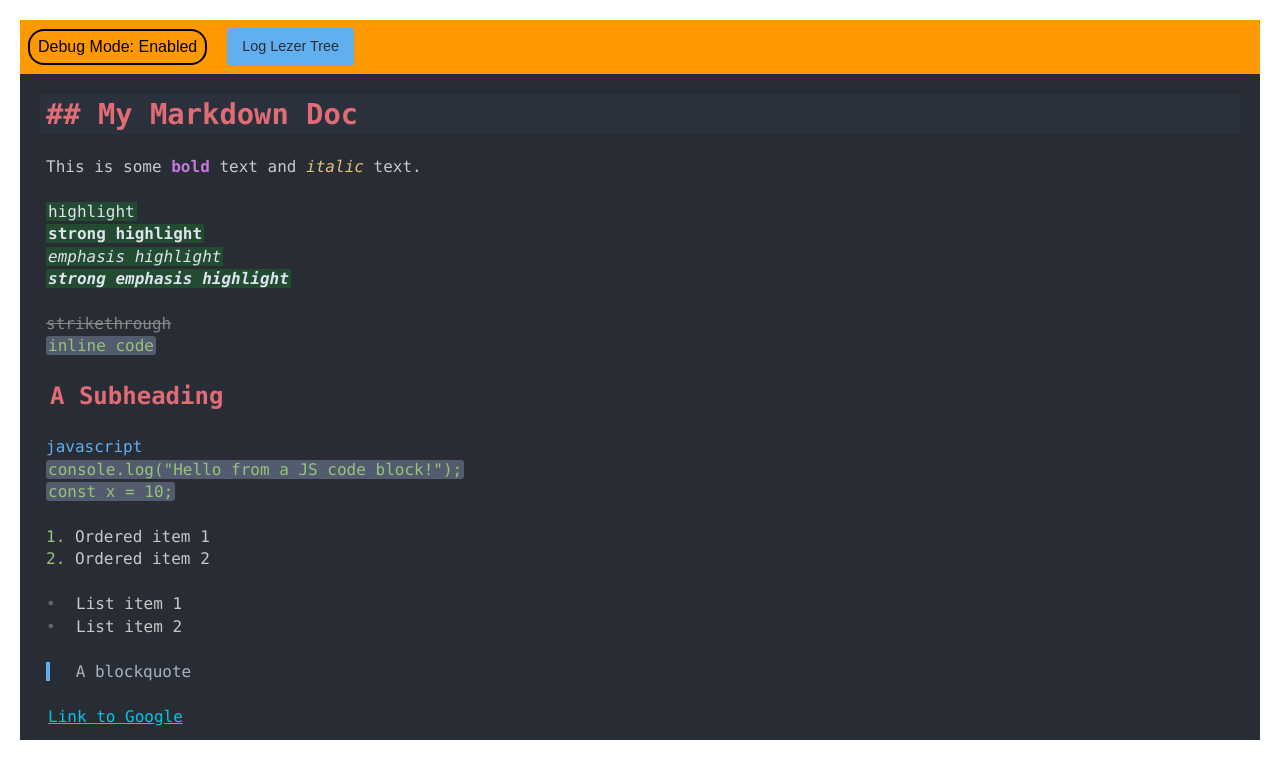
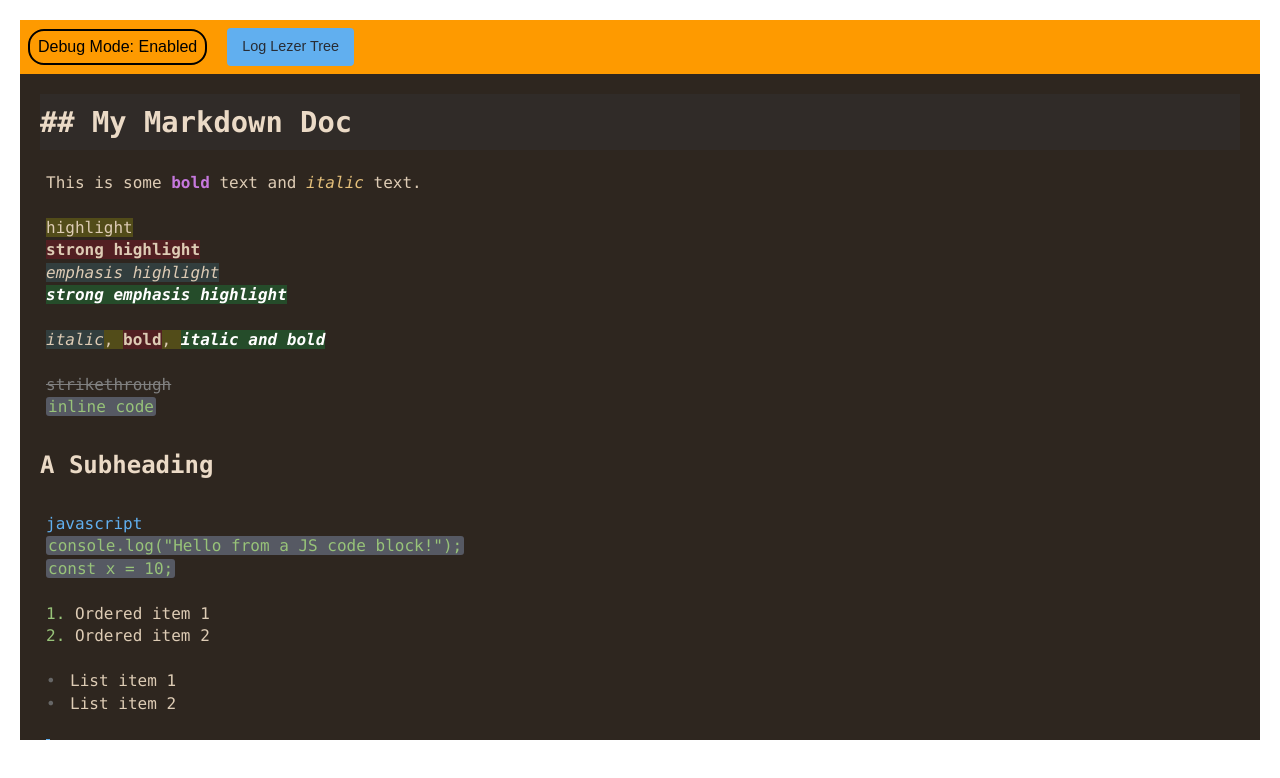
Before and after one commit to harshp2008/obsidianite, a React (Vite) app: page / in a window 1280 px wide. Shown: the top 778 px of the page. Built offline with nearby package versions, Linux system fonts and the light colour scheme.

Commit message:
fixed hghlight styles (bold, italics, bold and italics)
changed theme to reflect upon obsidian theme.

Still need to work on text selection styling.

```diff
--- a/src/EditorCore/Extensions/editor/EditorCore.tsx
+++ b/src/EditorCore/Extensions/editor/EditorCore.tsx
@@ -5,6 +5,7 @@ import { EditorView } from '@codemirror/view'; // Direct import
 import { EditorState, Extension } from '@codemirror/state'; // Direct import
 
 import { logLezerTree } from '../../../utils/lezerInspector'; // Direct import
+import { refreshHighlightFormatting } from '../extensions/markdown/highlight/combinedHighlightExtension';
 
 import {
   initialContent,
@@ -49,6 +50,16 @@ export default function EditorCore({ debugMode = false, initialDoc = initialCont
 
       viewRef.current = view;
 
+      // Force refresh of highlight formatting after initial render
+      setTimeout(() => {
+        if (viewRef.current) {
+          refreshHighlightFormatting(viewRef.current);
+
+          // Give focus to the editor to ensure styles are applied
+          viewRef.current.focus();
+        }
+      }, 100);
+
       return () => {
         view.destroy();
         viewRef.current = null;
--- a/src/EditorCore/Extensions/editor/editor_constants.ts
+++ b/src/EditorCore/Extensions/editor/editor_constants.ts
@@ -40,6 +40,8 @@ This is some **bold** text and *italic* text.
 **==strong highlight==**
 *==emphasis highlight==*
 ***==strong emphasis highlight==***
+
+==*italic*, **bold**, ***italic and bold***==
 
 ~~strikethrough~~
 \`inline code\`
@@ -92,15 +94,15 @@ export const customHighlightStyle = HighlightStyle.define([
 // Custom theme extension for selection
 export const mySelectionTheme = EditorView.theme({
   "&.cm-focused .cm-selectionBackground": {
-    backgroundColor: "var(--cm-selection-background, rgba(58, 73, 100, 0.8))",
+    backgroundColor: "var(--cm-selection-background) !important",
   },
   ".cm-selectionBackground": {
-    backgroundColor: "var(--cm-selection-background, rgba(58, 73, 100, 0.8))",
+    backgroundColor: "var(--cm-selection-background) !important",
   },
   // Remove specific color overrides since we handle these in CSS with ::selection
   // Using !important in the CSS ensures our selectors will take precedence
   ".cm-selectionMatch": {
-    backgroundColor: "rgba(114, 140, 211, 0.5)",
+    backgroundColor: "rgba(114, 140, 211, 0.5) !important",
   },
   "&.cm-focused .cm-cursor": {
     borderLeftColor: "#fff",
--- a/src/EditorCore/Extensions/editor/style/Markdown/headings.css
+++ b/src/EditorCore/Extensions/editor/style/Markdown/headings.css
@@ -1,32 +1,32 @@
 @import '../constant.css';
 
+
+div.cm-line:has( span.cm-header) {
+  padding: var(--cm-header-padding);
+}
+
+.cm-header {
+  color: var(--cm-header-color);
+  font-weight: var(--cm-header-font-weight);
+}
+
 .App .cm-editor .cm-header-1 {
-    color: #e06c75;
-    font-size: 2.2em;
-    font-weight: bold;
+
+    font-size: var(--cm-h1-size);
+
   }
   .App .cm-editor .cm-header-2 {
-    color: #e06c75;
-    font-size: 1.8em;
-    font-weight: bold;
+    font-size: var(--cm-h2-size);
   }
   .App .cm-editor .cm-header-3 {
-    color: #e06c75;
-    font-size: 1.5em;
-    font-weight: bold;
+    font-size: var(--cm-h3-size);
   }
   .App .cm-editor .cm-header-4 {
-    color: #e06c75;
-    font-size: 1.2em;
-    font-weight: bold;
+    font-size: var(--cm-h4-size);
   }
   .App .cm-editor .cm-header-5 {
-    color: #e06c75;
-    font-size: 1em;
-    font-weight: bold;
+    font-size: var(--cm-h5-size);
   }
   .App .cm-editor .cm-header-6 {
-    color: #e06c75;
-    font-size: 0.9em;
-    font-weight: bold;
+    font-size: var(--cm-h6-size);
   }
--- a/src/EditorCore/Extensions/editor/style/Markdown/highlight.css
+++ b/src/EditorCore/Extensions/editor/style/Markdown/highlight.css
@@ -1,10 +1,33 @@
-@import '../constant.css';
+@import "../constant.css";
 
 
-.App .cm-editor .cm-highlight {
-    background-color: rgba(0, 255, 38, 0.15);
-    color: hsl(219, 28%, 90%);
-  }
+/* Base highlight styling */
+.App .cm-editor span.cm-highlight:not(:has(.cm-highlight, .cm-strong, .cm-emphasis))  {
+  background-color: var(--cm-highlight-bg);
+  color: var(--cm-highlight-color);
+
+
+}
+
+
+
+.App .cm-editor .cm-highlight.cm-strong:not(.cm-emphasis) {
+background-color: var(--cm-strong-highlight-bg);
+    color: var(--cm-strong-highlight-color);
+}
+
+.App .cm-editor .cm-highlight.cm-emphasis:not(.cm-strong) {
+    background-color: var(--cm-emphasis-highlight-bg);
+    color: var(--cm-emphasis-highlight-color);
+}
+
+.App .cm-editor .cm-highlight.cm-strong.cm-emphasis {
+    background-color: var(--cm-strong-emphasis-highlight-bg);
+    color: var(--cm-strong-emphasis-highlight-color);
+}
+
+
+/* Looks cool but is not needed
 .App .cm-editor .cm-widgetBuffer:has(+ .cm-highlight:not(.ͼ13)) {
     padding: 2px;
 }
@@ -26,45 +49,4 @@
     border-bottom-right-radius: 2px;
 }
 
-/* --- Combination Highlight Styles --- */
-
-/* Strong + Highlight combination */
-.App .cm-editor .cm-highlight-strong {
-    background-color: var(--cm-strong-highlight-bg) !important;
-
-  }
-
-
-
-/* Emphasis + Highlight combination */
-.App .cm-editor .cm-highlight-emphasis {
-    background-color: var(--cm-emphasis-highlight-bg) !important;
-
-}
-
-/* Strong + Emphasis + Highlight combination */
-.App .cm-editor .cm-highlight-strong-emphasis {
-    background-color: var(--cm-emphasis-strong-highlight-bg) !important;
-}
-
-
-
-span.cm-highlight-strong-emphasis  {
-
-    color: black !important;
-
-}
-
-
-
-/* Selection styling for highlighted text */
-.cm-editor .cm-highlight.cm-selectionBackground,
-.cm-editor .cm-highlight .cm-selectionBackground {
-  background-color: var(--cm-highlight-selection-bg) !important;
-}
-
-.cm-editor .cm-highlight::selection,
-.cm-editor .cm-highlight *::selection {
-  background-color: var(--cm-highlight-selection-bg) !important;
-  color: white !important;
-}
+*/
--- a/src/EditorCore/Extensions/editor/style/Markdown/horizontal-rule.css
+++ b/src/EditorCore/Extensions/editor/style/Markdown/horizontal-rule.css
@@ -53,8 +53,6 @@
   /* This will combine with .cm-syntax-show */
   .App .cm-editor .cm-formatting.cm-formatting-hr {
     /* Ensure its color is consistent with your main text color */
-    color: var(
-      --editor-text-color
-    ); /* Should now be visible and light */
+    color: var(--editor-text-color); /* Should now be visible and light */
     /* Add any other specific styles for the '---' text when shown */
   }
--- a/src/EditorCore/Extensions/editor/style/Markdown/lists.css
+++ b/src/EditorCore/Extensions/editor/style/Markdown/lists.css
@@ -5,19 +5,16 @@
 
 /* Styles for the custom bullet '•' when inactive */
 .App .cm-editor .cm-custom-list-bullet {
-    color: var(--cm-list-bullet-inactive-color, #666);
-    font-weight: normal;
-    margin-right: 0.5ch;
-    vertical-align: middle;
+    color: var(--cm-inactive-color);
+    font-weight: var(--cm-list-bullet-font-weight);
+    margin-right: var(--cm-list-bullet-margin-right);
+    vertical-align: var(--cm-list-bullet-vertical-align);
   }
 
   /* Styles for the original list mark characters (e.g., '-', '+', '*') when active */
   /* This will also be affected by the .cm-syntax-show class from markdownSyntaxHiding */
   .App .cm-editor .cm-formatting.cm-formatting-list {
-    color: var(
-      --editor-text-color,
-      #c9c9c9
-    ); /* Ensures original bullet text color is white/light */
+    color: var(--editor-text-color); /* Ensures original bullet text color is white/light */
     padding: 0;
     margin: 0;
     display: inline-block; /* Essential to ensure it takes space when shown */
--- a/src/EditorCore/Extensions/editor/style/Markdown/text-styling.css
+++ b/src/EditorCore/Extensions/editor/style/Markdown/text-styling.css
@@ -3,11 +3,11 @@
 /* Strong and Emphasis Styling */
 
 .App .cm-editor .cm-strong {
-  color: hsl(286, 60%, 67%);
+  color: var(--cm-strong-color);
   font-weight: bold;
 }
 .App .cm-editor .cm-emphasis {
-  color: hsl(39, 67%, 69%);
+  color: var(--cm-emphasis-color);
   font-style: italic;
 }
 
@@ -15,7 +15,7 @@
 
 .App .cm-editor .cm-strikethrough {
   text-decoration: line-through;
-  color: #888;
+  color: var(--cm-strikethrough-color);
 }
 
 /* Selection styling for strikethrough text */
@@ -45,6 +45,12 @@
 
 /* Selection styling for inline code */
 
+.cm-editor .cm-selectionBackground {
+  background-color: var(--cm-selection-background) !important;
+  opacity: 0.85 !important;
+}
+
+
 .cm-editor .cm-inline-code.cm-selectionBackground,
 .cm-editor .cm-inline-code .cm-selectionBackground {
   background-color: var(--cm-code-selection-bg) !important;
--- a/src/EditorCore/Extensions/editor/style/Markdown/weblinks.css
+++ b/src/EditorCore/Extensions/editor/style/Markdown/weblinks.css
@@ -22,17 +22,17 @@
 
   .App .cm-editor .cm-link:not(.cm-empty-link) {
     color: var(--cm-link-color);
-    background-color: hsla(220, 100%, 66%, 0.2);
+    background-color: var(--cm-link-edit-bg);
   }
 
   /* Simple style for empty links - users can customize this to their heart's content */
   .App .cm-editor .cm-empty-link {
-    color: var(--cm-list-bullet-inactive-color);
+    color: var(--cm-inactive-color);
     text-decoration: none;
   }
 
   div.cm-activeLine > span.cm-link {
-    background-color: hsla(220, 100%, 66%, 0.2);
+    background-color: var(--cm-link-edit-bg);
   }
 
 
@@ -42,20 +42,12 @@
 /* Selection in link widgets */
 .App .cm-editor .cm-link-display.cm-selectionBackground,
 .App .cm-editor .cm-link-display .cm-selectionBackground {
-  background-color: rgba(80, 130, 170, 0.85) !important;
+  background-color: var(--cm-link-selection-bg) !important;
 }
 
 .App .cm-editor .cm-link-display::selection,
 .App .cm-editor .cm-link-display *::selection {
-  background-color: rgba(80, 130, 170, 0.85) !important;
-  color: white !important;
+  background-color: var(--cm-link-selection-bg) !important;
+  color: var(--cm-link-selection-color) !important;
   text-decoration: underline;
 }
-
-/* Make sure link highlights are clearly visible when selected */
-.App .cm-editor .cm-link-display:not(.cm-empty-link).cm-selectionBackground,
-.App .cm-editor .cm-link-display:not(.cm-empty-link) .cm-selectionBackground {
-  background-color: rgba(0, 100, 200, 0.85) !important;
-  color: white !important;
-  text-decoration: underline !important;
-}
--- a/src/EditorCore/Extensions/editor/style/constant.css
+++ b/src/EditorCore/Extensions/editor/style/constant.css
@@ -1,24 +1,78 @@
 :root {
-    --editor-text-color: hsl(0, 0%, 79%); /* Your main editor text color (e.g., from your screenshots) */
-    --cm-hr-color: hsl(0, 0%, 100%); /* Color for the horizontal rule line */
-    --cm-list-bullet-inactive-color: hsl(0, 0%, 40%); /* Color for the inactive list bullet */
+
+  /* Editor and Basic Colors */
+  --editor-bg: hsl(28, 19%, 15%);
+  --editor-text-color: hsl(33, 39%, 79%); /* Your main editor text color (e.g., from your screenshots) */
+  --cm-inactive-color: hsl(0, 0%, 40%); /* Color for the inactive list bullet */
+
+
+  /*  Headings */
+  --cm-header-color: hsl(32, 48%, 85%);
+  --cm-header-bg: hsla(0, 0, 0, 0);
+  --cm-header-font-weight: bold;
+  --cm-header-padding: 0.5em  0em;
+
+  --cm-h1-size: 2.2em; /* Color for the header 1 */
+  --cm-h2-size: 1.8em; /* Color for the header 2 */
+  --cm-h3-size: 1.5em; /* Color for the header 3 */
+  --cm-h4-size: 1.2em; /* Color for the header 4 */
+  --cm-h5-size: 1em; /* Color for the header 5 */
+  --cm-h6-size: 0.8em; /* Color for the header 6 */
+
+  /* Text Styling */
+  --cm-strong-color: hsl(286, 60%, 67%);
+  --cm-emphasis-color: hsl(39, 67%, 69%);
+  --cm-strikethrough-color: hsl(0, 0%, 50%);
+
+  --cm-strikethrough-selection-bg: hsla(339, 23%, 25%, 0.85); /* Selection in strikethrough text */
+
+  --cm-inline-code-color: hsl(240, 26%, 37%);
+  --cm-inline-code-bg: hsl(240, 26%, 37%);
+  --cm-inline-code-border: hsl(240, 26%, 37%);
+  --cm-inline-code-border-radius: 0.2em;
+
+
+  /* Horizontal Rule */
+  --cm-hr-color: hsl(0, 0%, 85%); /* Color for the horizontal rule line */
+
+  /* Lists */
+  --cm-list-bullet-color: hsl(0, 0%, 40%); /* Color for the list bullet */
+  --cm-list-bullet-font-weight: normal; /* Font weight for the list bullet */
+  --cm-list-bullet-margin-right: 0.5ch; /* Margin right for the list bullet */
+  --cm-list-bullet-vertical-align: middle; /* Vertical alignment for the list bullet */
+
+  /* Web Links */
   --cm-empty-link-color: hsl(0, 0%, 53%); /* Color for empty links */
   --cm-link-color: hsl(188, 100%, 45%); /* Default link color */
   --cm-link-visited-color: hsl(275, 35%, 65%); /* Visited link color */
   --cm-link-hover-color: hsl(47, 80%, 46%); /* Link hover color */
+  --cm-link-edit-bg : hsla(220, 100%, 66%, 0.2);
+
+  --cm-link-selection-bg: rgba(255, 255, 255, 0.85);
+  --cm-link-selection-color: hsl(0, 0%, 100%);
+
+
   /* Selection color variables */
-    --cm-selection-background: hsla(219, 27%, 31%, 0.8); /* Default selection background */
-    --cm-selection-text: inherit; /* Default selection text color */
+  --cm-selection-background: hsla(32, 20%, 50%, 0.6); /* Default selection background */
+  --cm-selection-text-color: inherit; /* Default selection text color */
   --cm-highlight-selection-bg: hsla(227, 55%, 39%, 0.85); /* Selection in highlight elements */
   --cm-code-selection-bg: hsla(240, 26%, 37%, 0.85); /* Selection in code blocks */
-    --cm-strikethrough-selection-bg: hsla(340, 23%, 25%, 0.85); /* Selection in strikethrough text */
-    /* Add other colors as needed, e.g., --cm-selection-background-color */
+  --cm-strikethrough-selection-bg: hsla(339, 23%, 25%, 0.85); /* Selection in strikethrough text */
 
-    --cm-strong-highlight-bg: hsla(286, 99%, 50%, 1);
-    --cm-emphasis-highlight-bg: hsla(39, 100%, 50%, 1);
-    --cm-emphasis-strong-highlight-bg: rgb(192, 19, 19);
+
+  /* Highlight colors variables */
+  --cm-highlight-bg: hsla(60, 100%, 50%, 0.175); /* Regular highlight background - olive/gold */
+  --cm-highlight-color:--editor-text-color; /* Regular highlight text color */
+
+  --cm-strong-highlight-bg: hsla(348, 100%, 50%, 0.175); /* Strong highlight background - maroon/burgundy */
+  --cm-strong-highlight-color: --editor-text-color; /* Strong highlight text color */
+
+  --cm-emphasis-highlight-bg: hsla(194, 59%, 56%, 0.175); /* Emphasis highlight background - teal/blue-green */
+  --cm-emphasis-highlight-color: --editor-text-color; /* Emphasis highlight text color */
+
+  --cm-strong-emphasis-highlight-bg: hsla(143, 100%, 50%, 0.175); /* Strong+Emphasis highlight - similar to emphasis */
+  --cm-strong-emphasis-highlight-color: hsl(0, 0%, 100%); /* Strong+Emphasis highlight text color */
 }
-
 
 /*  cm-strong ͼx cm-highlight */
 
--- a/src/EditorCore/Extensions/editor/style/editorCore.css
+++ b/src/EditorCore/Extensions/editor/style/editorCore.css
@@ -14,7 +14,7 @@
 
 /* General CodeMirror editor styles */
 .cm-editor {
-  background-color: #282c34; /* Your editor background */
+  background-color: var(--editor-bg); /* Your editor background */
   color: var(--editor-text-color);
   font-family: monospace;
 }
@@ -115,7 +115,7 @@
 .cm-syntax-show {
   display: inline-block !important; /* Forces visibility and ensures it takes up space in line */
   /* Restore default text color (your editor's main text color) */
-  color: var(--editor-text-color, #c9c9c9) !important;
+  color: var(--editor-text-color) !important;
   /* IMPORTANT: Remove any conflicting `opacity`, `position`, `width`, `height`, `overflow` rules here */
   background-color: transparent !important; /* Ensure no unwanted background */
 }
@@ -128,3 +128,12 @@
   padding-left: 1em;
   color: #abb2bf;
 }
+
+
+/* make selection overlay over the editor */
+
+.cm-selectionBackground {
+  background-color: var(--cm-selection-background) !important;
+  color: var(--cm-selection-text-color) !important;
+  opacity: 0.85 !important;
+}
--- a/src/EditorCore/Extensions/extensions/markdown/highlight/combinedHighlightExtension.ts
+++ b/src/EditorCore/Extensions/extensions/markdown/highlight/combinedHighlightExtension.ts
@@ -9,10 +9,12 @@ import { SyntaxNode } from '@lezer/common';
  * - highlight + strong
  * - highlight + emphasis
  * - highlight + strong + emphasis
+ * - mixed formatting within highlights
  */
 export const combinedHighlightExtension = StateField.define<DecorationSet>({
-  create() {
-    return Decoration.none;
+  create(state) {
+    // Initialize with decorations on editor creation
+    return buildCombinedHighlightDecorations(state);
   },
   update(decorations, tr) {
     if (!tr.docChanged && !tr.selection) return decorations;
@@ -25,102 +27,14 @@ function buildCombinedHighlightDecorations(state: any): DecorationSet {
   const builder = new RangeSetBuilder<Decoration>();
   const tree = syntaxTree(state);
 
-  // Walk through the entire document
+  // Process all highlight nodes in the document
   tree.iterate({
     enter: (nodeRef) => {
       const node = nodeRef.node;
 
-      // Check if this is a Highlight node
+      // First check for highlights that contain formatting
       if (node.type.name === 'Highlight') {
-        // Store information about whether this contains strong/emphasis formatting
-        let hasStrong = false;
-        let hasEmphasis = false;
-
-        // Recursively check if this node contains strong or emphasis formatting
-        checkForFormatting(node);
-
-        // Add the appropriate decoration based on the formatting found
-        if (hasStrong && hasEmphasis) {
-          builder.add(
-            node.from,
-            node.to,
-            Decoration.mark({ class: 'cm-highlight-strong-emphasis' })
-          );
-        } else if (hasStrong) {
-          builder.add(
-            node.from,
-            node.to,
-            Decoration.mark({ class: 'cm-highlight-strong' })
-          );
-        } else if (hasEmphasis) {
-          builder.add(
-            node.from,
-            node.to,
-            Decoration.mark({ class: 'cm-highlight-emphasis' })
-          );
-        }
-
-        // Helper function to recursively check for formatting
-        function checkForFormatting(node: SyntaxNode) {
-          if (node.type.name === 'StrongEmphasis') {
-            hasStrong = true;
-            hasEmphasis = true;
-            return;
-          }
-
-          if (node.type.name === 'Strong') {
-            hasStrong = true;
-          }
-
-          if (node.type.name === 'Emphasis') {
-            hasEmphasis = true;
-          }
-
-          // Check children recursively
-          let child = node.firstChild;
-          while (child) {
-            checkForFormatting(child);
-            child = child.nextSibling;
-          }
-        }
-      }
-
-      // Check the inverse - Strong/Emphasis that contains Highlight
-      if (node.type.name === 'Strong' || node.type.name === 'Emphasis' || node.type.name === 'StrongEmphasis') {
-        let hasHighlight = false;
-
-        // Check if this formatting contains a highlight
-        let child = node.firstChild;
-        while (child) {
-          if (child.type.name === 'Highlight' || containsHighlight(child)) {
-            hasHighlight = true;
-            break;
-          }
-          child = child.nextSibling;
-        }
-
-        // Add appropriate decoration
-        if (hasHighlight) {
-          if (node.type.name === 'StrongEmphasis') {
-            builder.add(
-              node.from,
-              node.to,
-              Decoration.mark({ class: 'cm-highlight-strong-emphasis' })
-            );
-          } else if (node.type.name === 'Strong') {
-            builder.add(
-              node.from,
-              node.to,
-              Decoration.mark({ class: 'cm-highlight-strong' })
-            );
-          } else if (node.type.name === 'Emphasis') {
-            builder.add(
-              node.from,
-              node.to,
-              Decoration.mark({ class: 'cm-highlight-emphasis' })
-            );
-          }
-        }
+        processHighlightNode(node, builder, state.doc);
       }
     }
   });
@@ -128,19 +42,108 @@ function buildCombinedHighlightDecorations(state: any): DecorationSet {
   return builder.finish();
 }
 
-// Helper to check if a node contains a Highlight
-function containsHighlight(node: SyntaxNode): boolean {
-  if (node.type.name === 'Highlight') {
-    return true;
-  }
+// Process a highlight node to find formatting within it
+function processHighlightNode(highlightNode: SyntaxNode, builder: RangeSetBuilder<Decoration>, doc: any) {
+  // Add base decoration for the entire highlight
+  builder.add(
+    highlightNode.from,
+    highlightNode.to,
+    Decoration.mark({ class: 'cm-highlight' })
+  );
 
-  let child = node.firstChild;
+  let hasChildren = false;
+
+  // Process each child node for formatting
+  let child = highlightNode.firstChild;
   while (child) {
-    if (containsHighlight(child)) {
-      return true;
+    // Check for formatting nodes within the highlight
+    if (child.type.name === 'Strong') {
+      hasChildren = true;
+      builder.add(
+        child.from,
+        child.to,
+        Decoration.mark({ class: 'cm-highlight-strong' })
+      );
+    } else if (child.type.name === 'Emphasis') {
+      hasChildren = true;
+      builder.add(
+        child.from,
+        child.to,
+        Decoration.mark({ class: 'cm-highlight-emphasis' })
+      );
+    } else if (child.type.name === 'StrongEmphasis') {
+      hasChildren = true;
+      builder.add(
+        child.from,
+        child.to,
+        Decoration.mark({ class: 'cm-highlight-strong-emphasis' })
+      );
+
+      // Debug - examine the structure of StrongEmphasis
+      console.log('StrongEmphasis node:', {
+        from: child.from,
+        to: child.to,
+        name: child.type.name,
+        content: doc.sliceString(child.from, child.to)
+      });
     }
+
+    // Recursively check children of this child for nested formatting
+    processNestedFormatting(child, builder, doc);
+
     child = child.nextSibling;
   }
 
-  return false;
+  // If this highlight doesn't have any specially formatted children,
+  // we don't need to add additional decorations
+  if (!hasChildren) {
+    // The base cm-highlight class is already applied
+  }
 }
+
+// Process nested formatting recursively
+function processNestedFormatting(node: SyntaxNode, builder: RangeSetBuilder<Decoration>, doc: any) {
+  let child = node.firstChild;
+  while (child) {
+    if (child.type.name === 'Strong') {
+      builder.add(
+        child.from,
+        child.to,
+        Decoration.mark({ class: 'cm-highlight-strong' })
+      );
+    } else if (child.type.name === 'Emphasis') {
+      builder.add(
+        child.from,
+        child.to,
+        Decoration.mark({ class: 'cm-highlight-emphasis' })
+      );
+    } else if (child.type.name === 'StrongEmphasis') {
+      builder.add(
+        child.from,
+        child.to,
+        Decoration.mark({ class: 'cm-highlight-strong-emphasis' })
+      );
+    } else if (child.type.name === 'Highlight') {
+      // Also handle nested highlights
+      processHighlightNode(child, builder, doc);
+    }
+
+    // Continue recursion
+    processNestedFormatting(child, builder, doc);
+
+    child = child.nextSibling;
+  }
+}
+
+// Create a command to manually force refresh of the decorations
+export function refreshHighlightFormatting(view: EditorView) {
+  const state = view.state;
+  const decorations = buildCombinedHighlightDecorations(state);
+
+  // Force refresh by temporarily changing something and then changing it back
+  view.dispatch({
+    effects: EditorView.scrollIntoView(0)
+  });
+
+  return true;
+}
```
Lines whose indentation alone changed are shown as unchanged.
